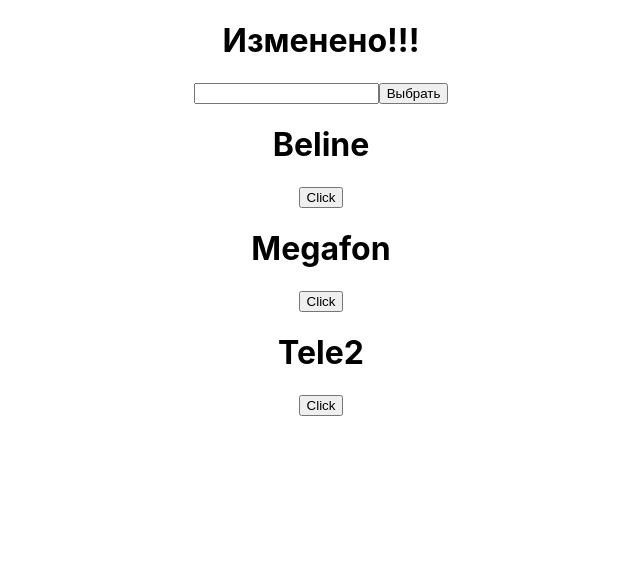
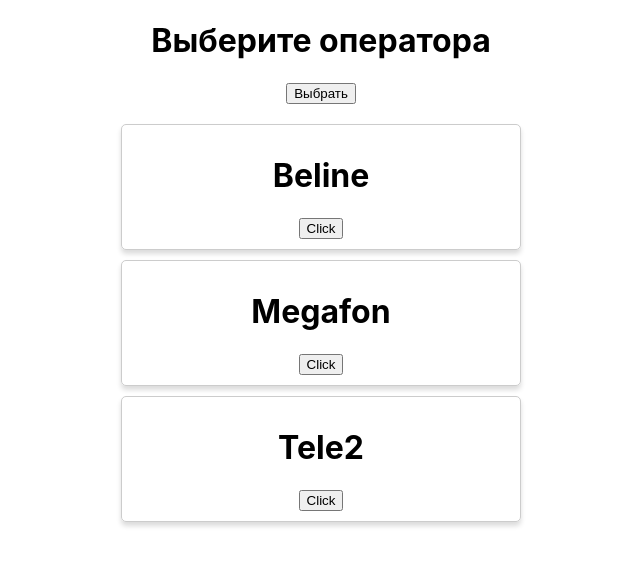
Before and after one commit to Birman126/MobilePay_react, a React (Create React App) app in the folder mobilepay_react/: page / in a window 1280 px wide. Both pictures are taken after a click on the button "Выбрать". Shown: the top 566 px of the page, without its empty margins (319-959 px from the left). Built offline with nearby package versions, Linux system fonts and the light colour scheme.

Commit message:
add showOperator

```diff
--- a/mobilepay_react/src/App.js
+++ b/mobilepay_react/src/App.js
@@ -10,43 +10,53 @@
       {name: 'Megafon'},
       {name: 'Tele2'}
     ],
-    pageTitle: 'Выберите оператора'
+    pageTitle: 'Выберите оператора',
+    showOperator: false
   }
-changeTitleHandler = (newTitle) => {
+toggleOperatorHandler = () => {
   this.setState({
-    pageTitle: newTitle
+    showOperator: !this.state.showOperator
+  })
+}
+changeTitleHandler = pageTitle => {
+  this.setState({pageTitle
   })
 }
 
-handleInput = (event) => {
-  console.log('Изменено!!!!!!!', event.target.value)
-  this.setState ({
-    pageTitle: event.target.value
-  })
-}
   render() {
     const divStyle = {
       textAlign: 'center'
     }
 
 
+let operators = null
+if (this.state.showOperator) {
+  operators = this.state.operator.map((operator, index)=>{
+  return (
+    <Operator
+    key ={index}
+    name ={ operator.name}
+    onChangeTitle ={()=> this.changeTitleHandler(operator.name)}
+    />
+  )
+})
 
+}
     return (
       <div style={divStyle}>
         <h1>{this.state.pageTitle}</h1>
 
-        <input type = 'text' onChange={this.handleInput} />
 
-        <button onClick ={this.changeTitleHandler.bind(this, 'Изменено!!!')}>Выбрать</button>
-        { this.state.operator.map((operator, index)=>{
-          return (
-            <Operator
-            key ={index}
-            name ={ operator.name}
-            onChangeTitle ={()=> this.changeTitleHandler(operator.name)}
-            />
-          )
-        }) }
+
+        <button onClick ={this.toggleOperatorHandler}>Выбрать</button>
+
+        <div style= {{
+          width:'400px',
+          margin: 'auto',
+          paddingTop: '20px'
+        }}>
+          { operators}
+        </div>
       </div>
     );
   }
--- a/mobilepay_react/src/Operator/Operator.js
+++ b/mobilepay_react/src/Operator/Operator.js
@@ -1,7 +1,14 @@
 import React from 'react'
 
 export default props => (
-    <div>
+    <div style ={{
+        border: '1px solid #ccc',
+        marginBottom: '10px',
+        display: 'block',
+        padding: '10px',
+        boxShadow:'0 4px 5px 0 rgba(0,0,0, .14)',
+        borderRadius: '5px'
+    }}>
      <h1>{props.name}</h1>
     <button onClick={props.onChangeTitle}>Click</button>
     </div>
```
